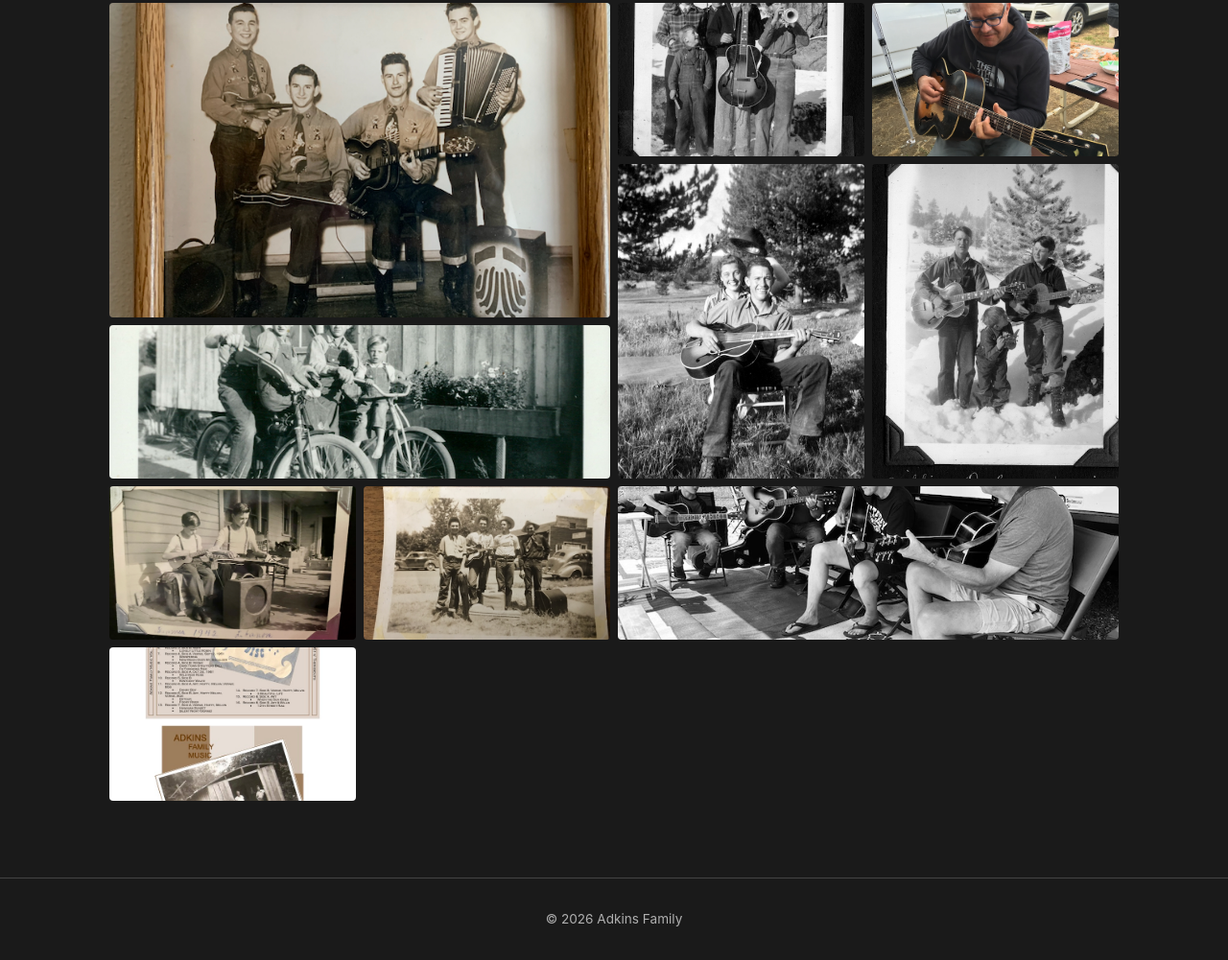
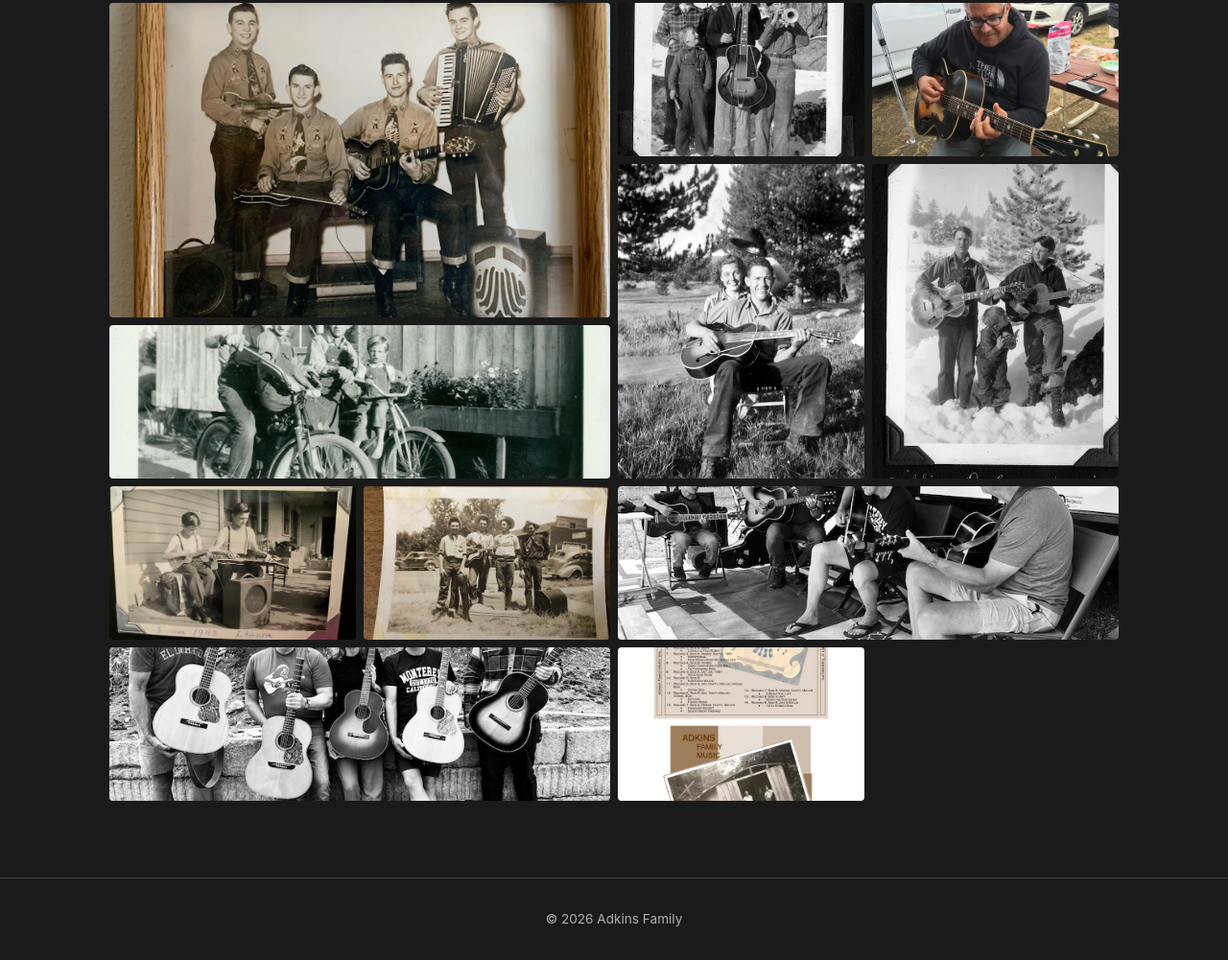
Before and after one commit to dadkins42/adkinsfam-site, a plain HTML site: page cool-photos.html in a window 1280 px wide. Shown: the part 329-1330 px from the top of the page at 96% size. Drawn offline with Linux system fonts and the light colour scheme.

Commit message:
Add guitar lineup photo to Cool Photos page

```diff
--- a/cool-photos.html
+++ b/cool-photos.html
@@ -58,6 +58,10 @@
       <div class="mosaic-item mosaic-wide">
         <img src="images/rv-jam.jpg" alt="Jam session by the RV" class="lightbox-img" onclick="openLightbox(this.src)">
       </div>
+      <div class="mosaic-item mosaic-wide">
+        <img src="images/family-guitars-lineup.jpg" alt="Family lined up with guitars" class="lightbox-img" onclick="openLightbox(this.src)">
+        <span class="photo-caption">Guitar Lineup</span>
+      </div>
       <div class="mosaic-item">
         <img src="images/album-vol1.jpg" alt="Adkins Family Vol 1" class="lightbox-img" onclick="openLightbox(this.src)">
       </div>
```
Also changed, not shown: images/family-guitars-lineup.jpg (added).
